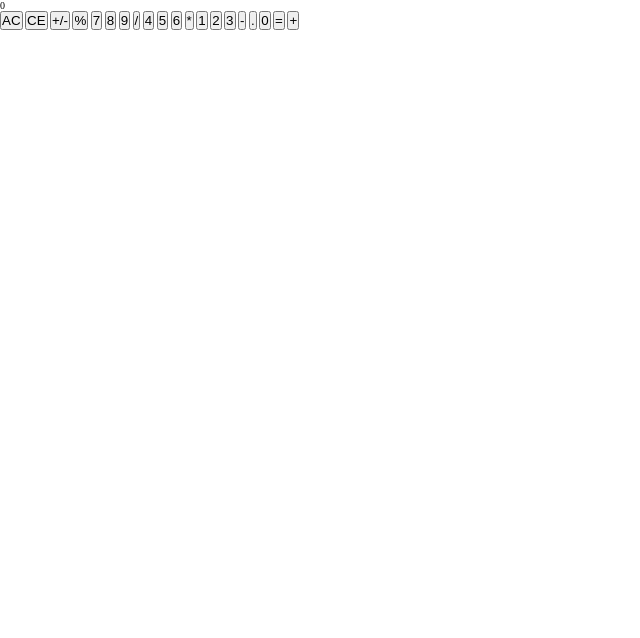
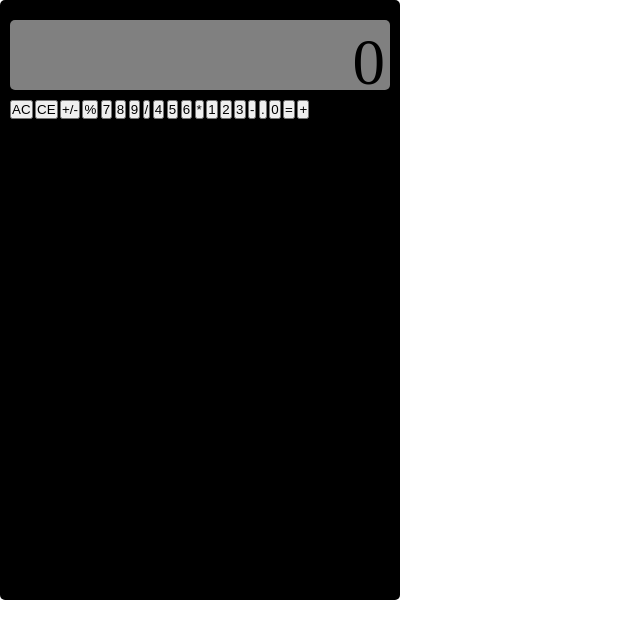
Before and after one commit to piero-ac/Calculator-Project, a plain HTML site: page index.html in a window 1280 px wide. Shown: the whole page, without its empty margins (0-640 px from the left). Drawn offline with Linux system fonts and the light colour scheme.

Commit message:
Add styling to calculator body and display

```diff
--- a/styles.css
+++ b/styles.css
@@ -14,3 +14,25 @@ body {
     font-size: 1rem;
     min-height: 100vh;
 }
+
+.calculator {
+    height: 600px;
+    width: 400px;
+    background-color: black;
+    border-radius: 5px;
+    padding: 20px 10px;
+}
+
+.display {
+    background-color: grey;
+    margin-bottom: 10px;
+    height: 7rem;
+    padding: 5px;
+    font-size: 6.5rem;
+    border-radius: 5px;
+}
+
+.display p {
+    width: 100%;
+    text-align: right;
+}
```
